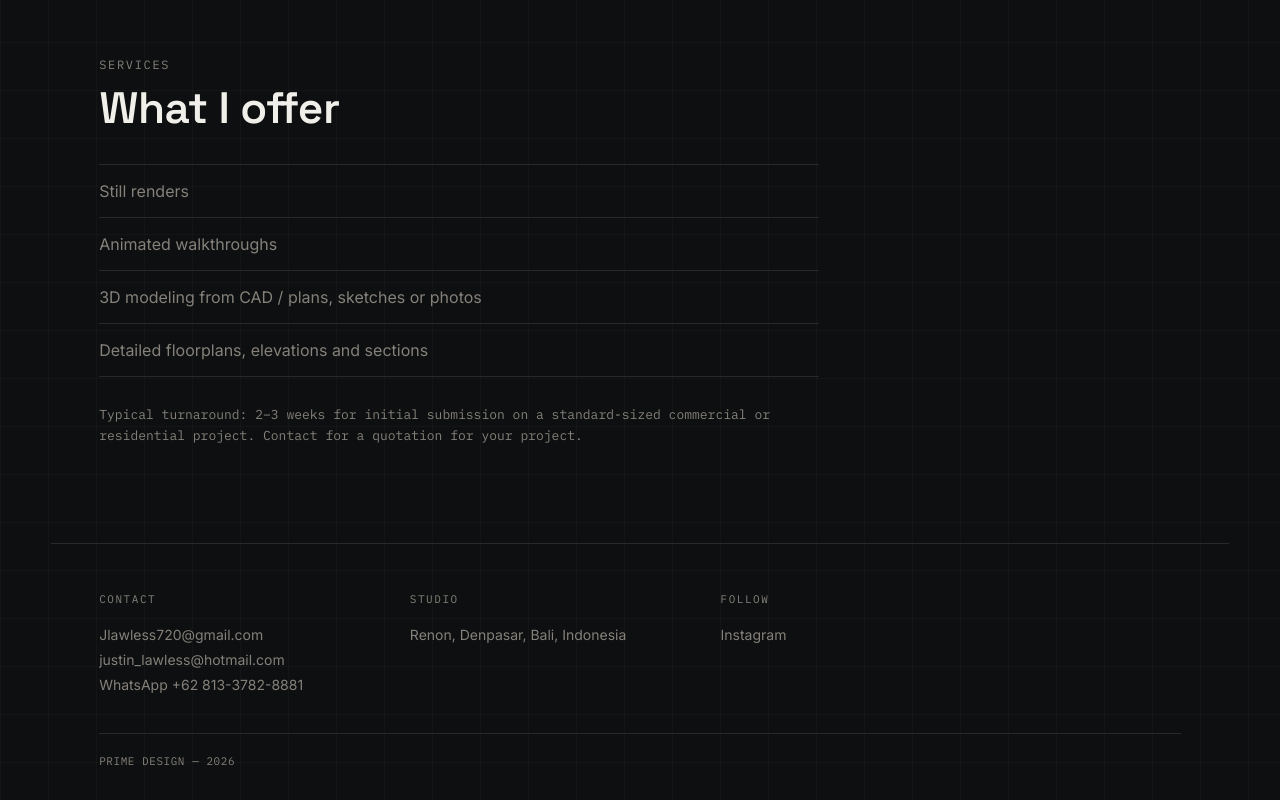
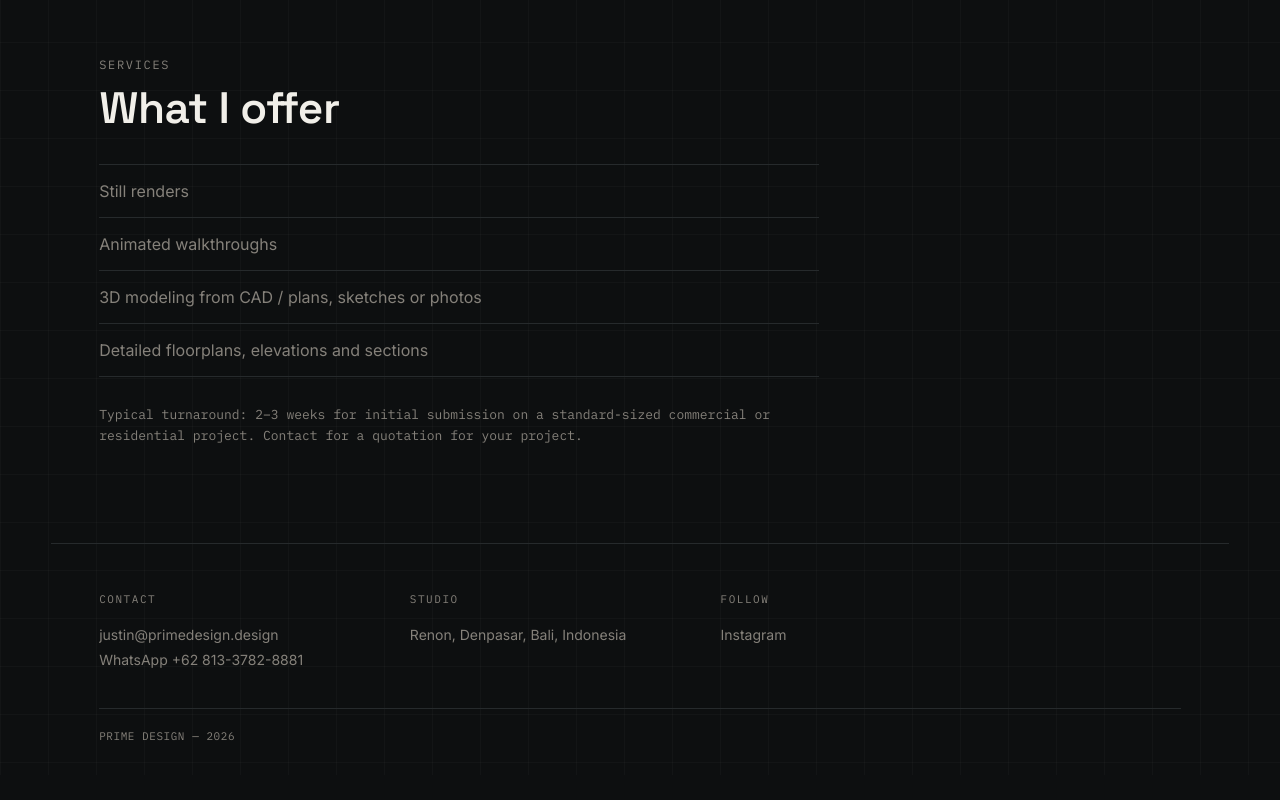
Before and after one commit to JustinLawless002/arch-render-gallery, a React (Vite) app: page / in a window 1280 px wide. Shown: the part 5334-6134 px from the top of the page. After the commit the page ends 6109 px from the top, so only its background shows below. Built offline with nearby package versions, Linux system fonts and the light colour scheme.

Commit message:
updated contact email

```diff
--- a/src/components/ContactButton.jsx
+++ b/src/components/ContactButton.jsx
@@ -64,8 +64,7 @@ export default function ContactButton() {
 
       {open && (
         <div className="contact-panel">
-          <a href="mailto:Jlawless720@gmail.com">Jlawless720@gmail.com</a>
-          <a href="mailto:justin_lawless@hotmail.com">justin_lawless@hotmail.com</a>
+          <a href="mailto:justin@primedesign.design">justin@primedesign.design</a>
           <a href="https://wa.me/6281337828881" target="_blank" rel="noopener noreferrer">
             WhatsApp +62 813-3782-8881
           </a>
--- a/src/components/SiteFooter.jsx
+++ b/src/components/SiteFooter.jsx
@@ -54,8 +54,7 @@ export default function SiteFooter() {
       <div className="footer-columns">
         <div className="footer-col">
           <div className="footer-heading">Contact</div>
-          <a href="mailto:Jlawless720@gmail.com">Jlawless720@gmail.com</a>
-          <a href="mailto:justin_lawless@hotmail.com">justin_lawless@hotmail.com</a>
+          <a href="mailto:justin@primedesign.design">justin@primedesign.design</a>
           <a href="https://wa.me/6281337828881" target="_blank" rel="noopener noreferrer">
             WhatsApp +62 813-3782-8881
           </a>
```
